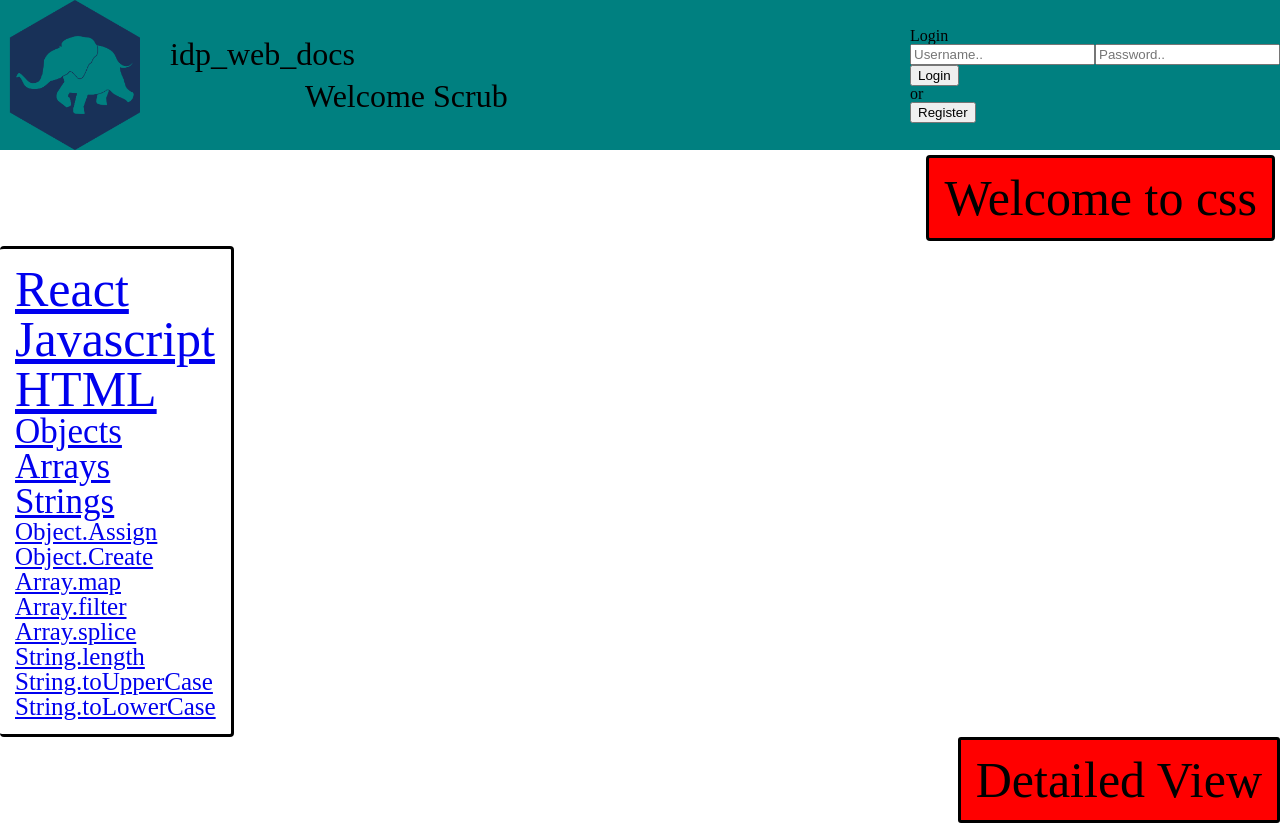
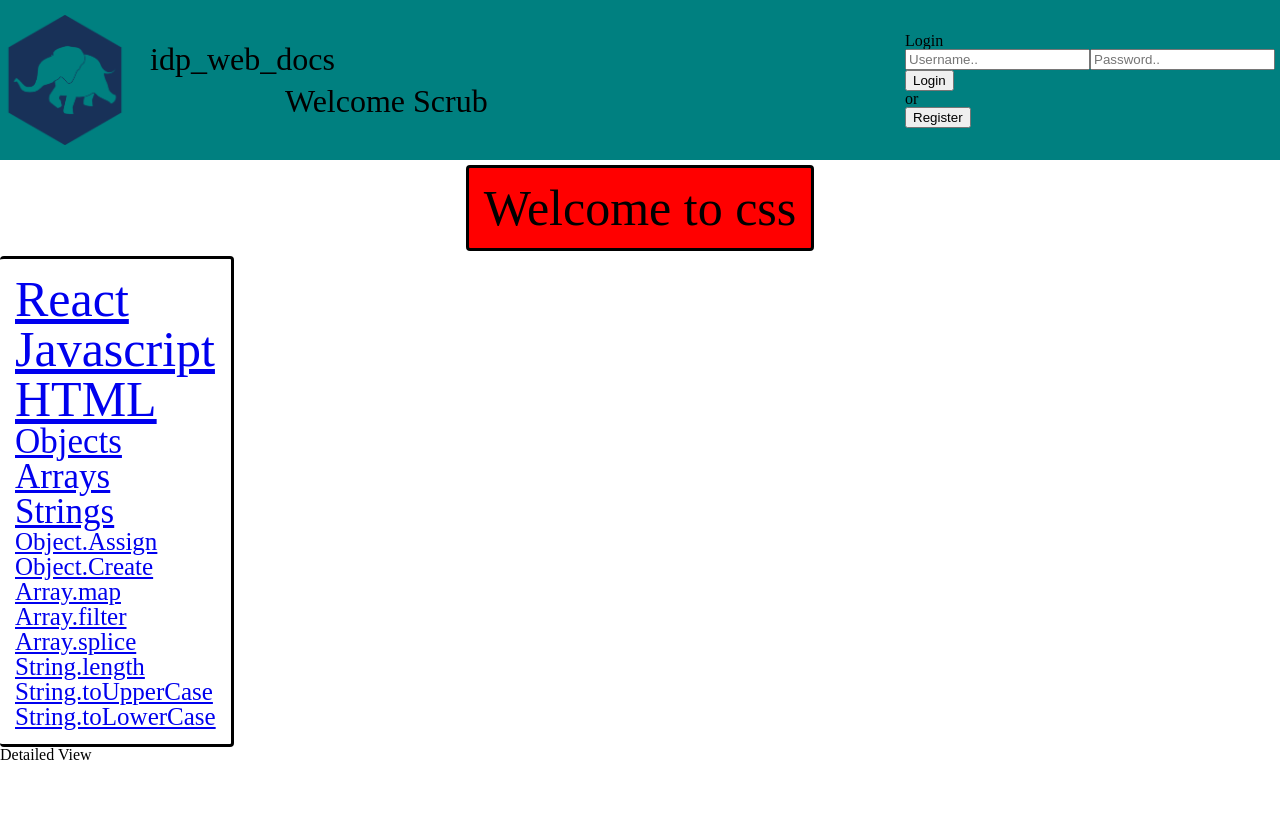
Before and after one commit to jpinckney/idp_web_docs, a React (Create React App) app: page /#/docs/css in a window 1280 px wide. After the commit the page ends 800 px from the top, so only its background shows below. Built offline with nearby package versions, Linux system fonts and the light colour scheme; no server answers.

Commit message:
added data to category array on reduxState

```diff
--- a/src/components/Maincontent/CategoryHeader.js
+++ b/src/components/Maincontent/CategoryHeader.js
@@ -1,13 +1,7 @@
 import React, { Component } from 'react'
 
 export default class CategoryHeader extends Component {
-  constructor(props) {
-    super(props);
-    this.state = {
-      category: []
-    }
 
-  }
 
   render() {
     console.log(this.props)
--- a/src/components/Maincontent/DetailedView.js
+++ b/src/components/Maincontent/DetailedView.js
@@ -1,8 +1,10 @@
 import React, { Component } from 'react'
 import { withRouter } from 'react-router-dom'
 import axios from 'axios'
+import { connect } from 'react-redux'
+import { upload_data } from '../../ducks/reducer'
 
-class Subtopic extends Component {
+class DetailedView extends Component {
 
 
   componentDidMount() {
@@ -10,11 +12,11 @@ class Subtopic extends Component {
   }
 
   dataSelector = () => {
-    const { topic, subtopic, category} = this.props.match.params
+    const { topic, subtopic, category } = this.props.match.params
     axios.get(`/api/docs/getData/${category}/${topic}/${subtopic}`)
       .then(res => {
         console.log({ res })
-      // setstate with the data and then render it
+        this.props.upload_data(res.data)
       })
   }
 
@@ -23,14 +25,21 @@ class Subtopic extends Component {
     console.log(this.props.match.params)
     console.log(this.props.match)
     return (
-      <div className='detailedView'>
+      <div>
 
         Detailed View
-        <h1>{this.props.topic}</h1>
       </div>
     )
   }
 }
 
+const mapStateToProps = reduxState => {
+  return {
+    category: reduxState.category
+  }
+}
+const mapDispatchToProps = {
+  upload_data
+}
 
-export default withRouter(Subtopic)
+export default withRouter(connect(mapStateToProps, mapDispatchToProps)(DetailedView))
--- a/src/components/Maincontent/MainContent.js
+++ b/src/components/Maincontent/MainContent.js
@@ -5,12 +5,7 @@ import Sidebar from './Sidebar';
 import DetailedView from './DetailedView'
 
 export default class Main_content extends Component {
-  constructor(props) {
-    super(props);
-    this.state = {
-      category: []
-    }
-  }
+
 
 
 
@@ -19,19 +14,22 @@ export default class Main_content extends Component {
 
   render() {
     const { category, topic, subtopic } = this.props.match.params
+
     return (
       <div>
         <CategoryHeader
           title={ category }
-          />
+        />
         <Sidebar
           category={ category }
           topic={ topic }
           subtopic={ subtopic }
-          />
+        />
 
         <DetailedView
-
+          category={ category }
+          topic={ topic }
+          subtopic={ subtopic }
         />
 
       </div>
--- a/src/components/Maincontent/Sidebar.js
+++ b/src/components/Maincontent/Sidebar.js
@@ -3,15 +3,6 @@ import { Link } from 'react-router-dom'
 // import axios from 'axios'
 
 export default class Sidebar extends Component {
-  constructor(props) {
-    super(props);
-    this.state = {
-      category: []
-    }
-  }
-
-
-
 
   render() {
     const { category, topic, subtopic } = this.props
--- a/src/components/mainpage/Mainpage.js
+++ b/src/components/mainpage/Mainpage.js
@@ -19,12 +19,7 @@ import { upload_data } from '../../ducks/reducer'
 // https://icongr.am/devicon
 
 class Mainpage extends Component {
-  constructor(props) {
-    super(props);
-    this.state = {
-      category: []
-    }
-  }
+
 
 
   render() {
--- a/src/ducks/reducer.js
+++ b/src/ducks/reducer.js
@@ -11,21 +11,21 @@ const initialState = {
 const UPLOAD_DATA = 'UPLOAD_DATA'
 
 // ACTION CREATOR
-export function upload_data(data){
-  console.log({data})
-  return{
-      type: UPLOAD_DATA,
-      payload: data
+export function upload_data(data) {
+  console.log({ data })
+  return {
+    type: UPLOAD_DATA,
+    payload: data
   }
 }
 
 export default function reducer(state = initialState, action) {
-  const { type, payload } = action
+  const { type } = action
   console.log(type)
   switch (type) {
 
     case UPLOAD_DATA:
-    return {...state, ...payload}
+      return { ...state, category: action.payload }
     default:
       return state
   }
--- a/src/scss/abstracts/variables.scss
+++ b/src/scss/abstracts/variables.scss
@@ -1 +1,2 @@
 $primary-color: teal;
+$header-height: fit-content;
--- a/src/scss/layout/categoryHeader.scss
+++ b/src/scss/layout/categoryHeader.scss
@@ -3,9 +3,8 @@
   width: fit-content;
   font-size: 50px;
   background-color: red;
-  margin-left: auto;
+  margin: auto;
   margin-top: 5px;
-  margin-right: 5px;
   border: solid 3px;
   border-radius: 4px;
   padding: 15px;
--- a/src/scss/layout/detailedView.scss
+++ b/src/scss/layout/detailedView.scss
@@ -3,8 +3,9 @@
   width: fit-content;
   font-size: 50px;
   background-color: red;
-  margin-left: auto;
+  margin: auto;
   border: solid 3px;
   border-radius: 3px;
   padding: 15px;
+
 }
--- a/src/scss/layout/header.scss
+++ b/src/scss/layout/header.scss
@@ -3,12 +3,14 @@
   align-items: center;
   background-color: $primary-color;
   color: black;
+  position: sticky;
+  top: 0;
 
 
   .logo {
-    height: 150px;
+    height: 130px;
     width: auto;
-
+    padding: 15px 0 15px 0;
   }
 
   .title {
@@ -23,6 +25,7 @@
 
   .auth {
     margin-left: auto;
+    padding: 5px;
   }
 
 }
--- a/src/scss/layout/sidebar.scss
+++ b/src/scss/layout/sidebar.scss
@@ -6,7 +6,7 @@
    border-radius: 4px;
    padding: 15px;
    width: fit-content;
-
+   height: calc(100vh - #{$header-height});
  }
 
 .permanentLinks {
```
Also changed, not shown: src/icons/Logo.png (deleted).
